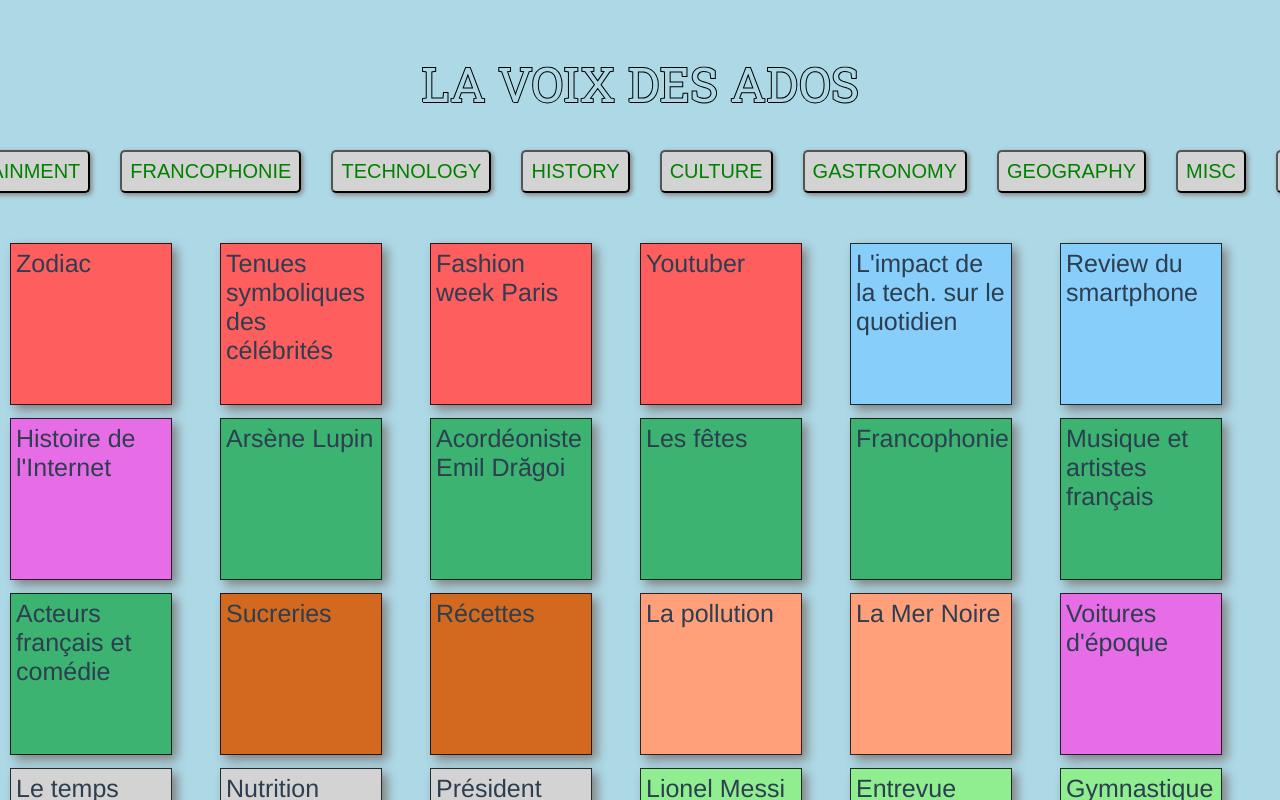
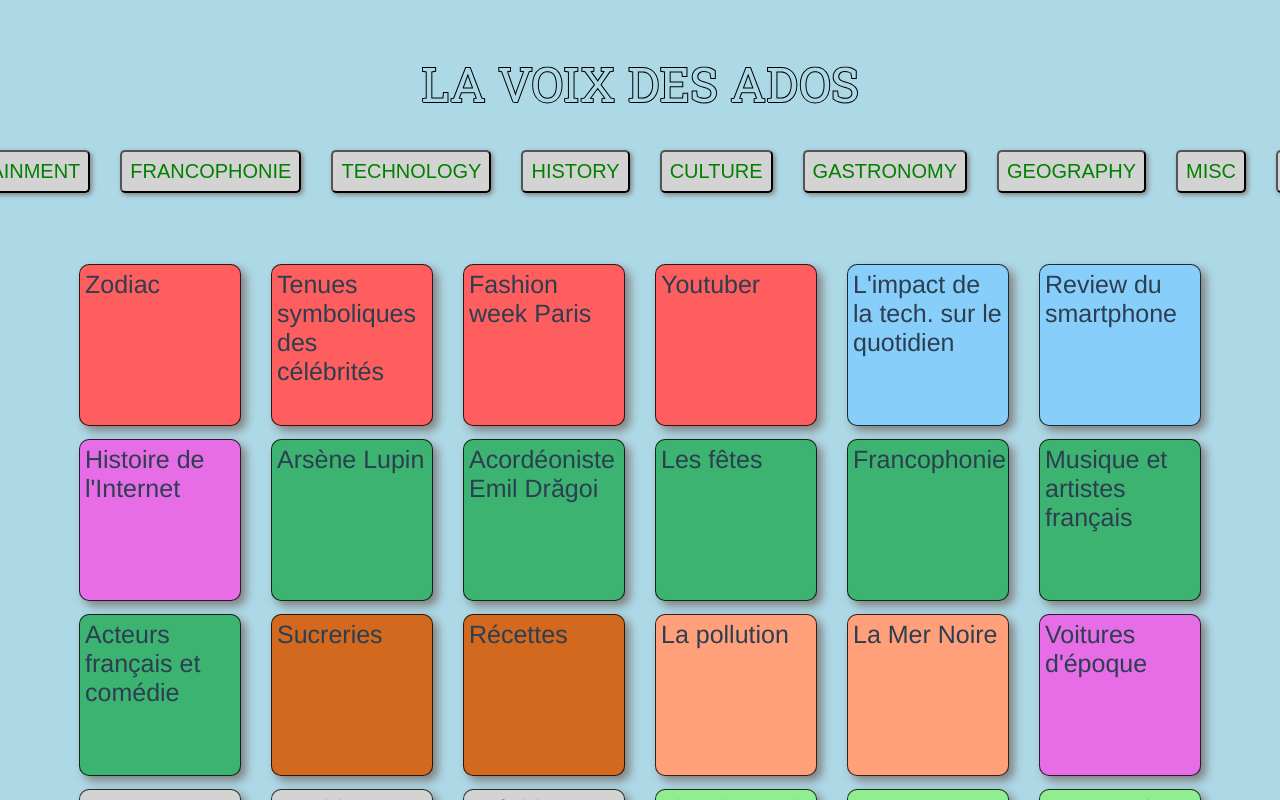
Before and after one commit to Marlex31/voix-des-ados, a Vue app: page / in a window 1280 px wide. Shown: the top 800 px of the page. Built offline with nearby package versions, Linux system fonts and the light colour scheme.

Commit message:
Aligned homepage articles, styled 404 page

```diff
--- a/src/components/articleList.vue
+++ b/src/components/articleList.vue
@@ -121,10 +121,10 @@ export default {
 
 .grid-container {
   display: grid;
-  grid-template-columns: repeat(auto-fill, minmax(200px, 1fr));
+  grid-template-columns: repeat(6, 1fr);
   grid-template-rows: repeat(4, 175px);
-  margin: auto;
-  padding: 50px 10px;
+  margin: 5% auto;
+  width: 90%;
 }
 
 .grid-item {
@@ -137,6 +137,8 @@ export default {
   padding: 5px;
   box-shadow: 5px 5px 10px grey;
   transition: linear 0.2s;
+  margin: auto;
+  border-radius: 10px;
 }
 
 .grid-item:hover{
--- a/src/views/404.vue
+++ b/src/views/404.vue
@@ -2,7 +2,8 @@
 <div>
     <div class="box">
         <h1 class="msg">404 erreur: page web pas trouvé</h1>
-        <router-link to="/">Va à la page d'accueil</router-link>
+        <br><br><br><br>
+        <router-link to="/" class="msg">Va à la page d'accueil</router-link>
     </div>
 </div>
 </template>
@@ -18,7 +19,7 @@ export default {
 <style scoped>
 
 .box{
-    color: cornflowerblue;
+    color: black;
     margin: auto;
     width: 50%;
     text-align: center;
@@ -26,8 +27,9 @@ export default {
 }
 
 .msg{
-    padding: 50px 0;
-    border: rgb(10, 182, 212) solid 5px;
+    font-size: 30px;
+    background-color:cornflowerblue;
+    padding: 30px;
     border-radius: 50px;
 }
 
```
Also changed, not shown: TODO.txt.
